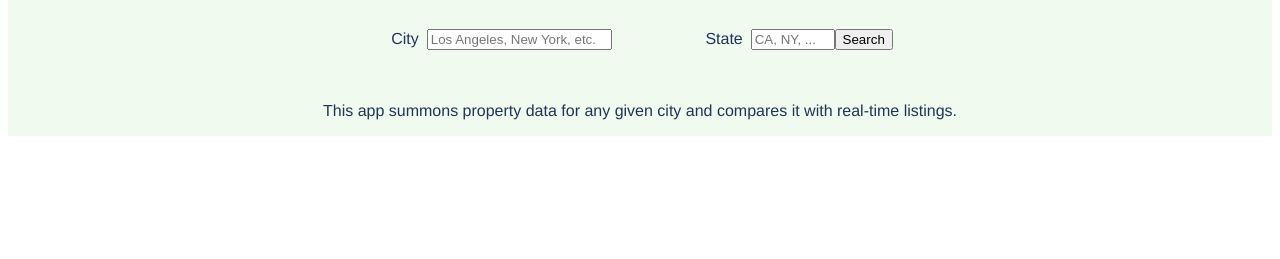
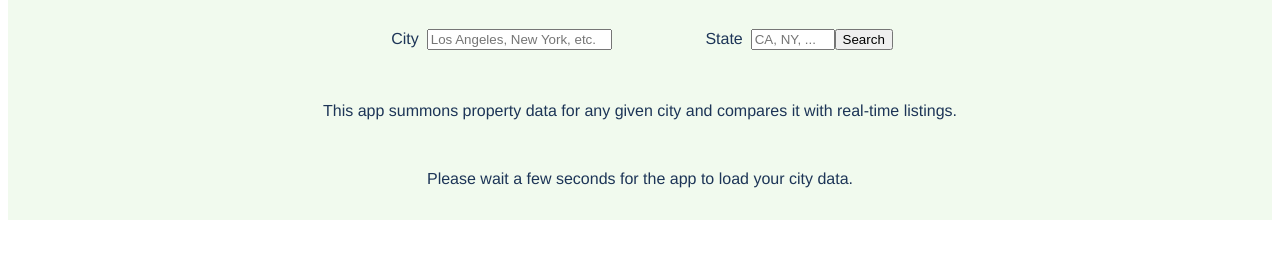
Before and after one commit to Cornelius-Wang/accio-places, a plain HTML site: page index.html in a window 1280 px wide. Shown: the part 39-298 px from the top of the page. Drawn offline with nearby package versions, Linux system fonts and the light colour scheme.

Commit message:
minor styling changes

```diff
--- a/index.html
+++ b/index.html
@@ -31,6 +31,8 @@
         </div>
         <div class="intro-text">
             <p>This app summons property data for any given city and compares it with real-time listings.</p>
+            <br>
+            <P>Please wait a few seconds for the app to load your city data.</P>
         </div>
 
         <main class="result-boxes">
--- a/main.css
+++ b/main.css
@@ -102,6 +102,7 @@ form {
 
     width: 100%;
     color: #1d3557;
+    margin-bottom: 2em;
 
 }
 
```
